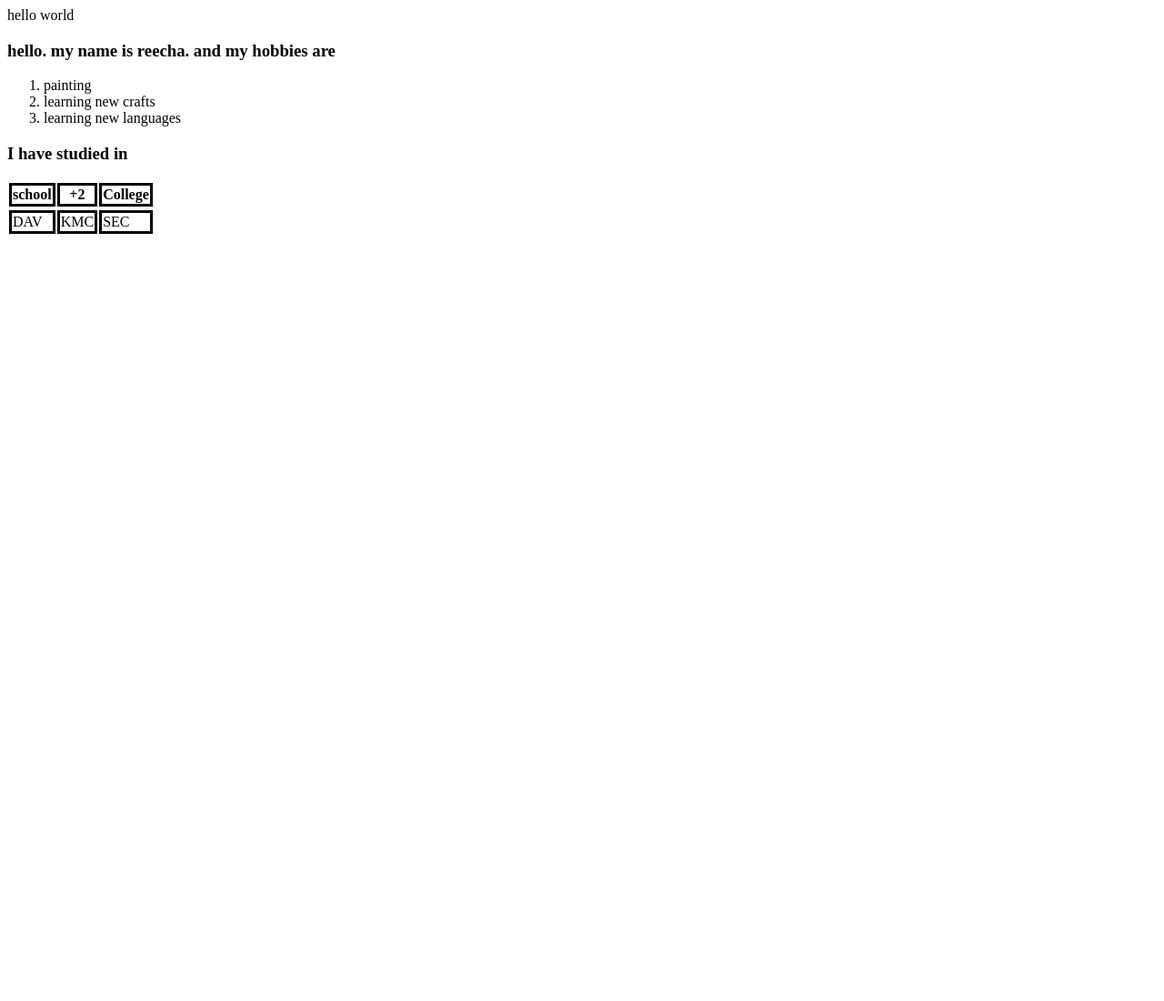
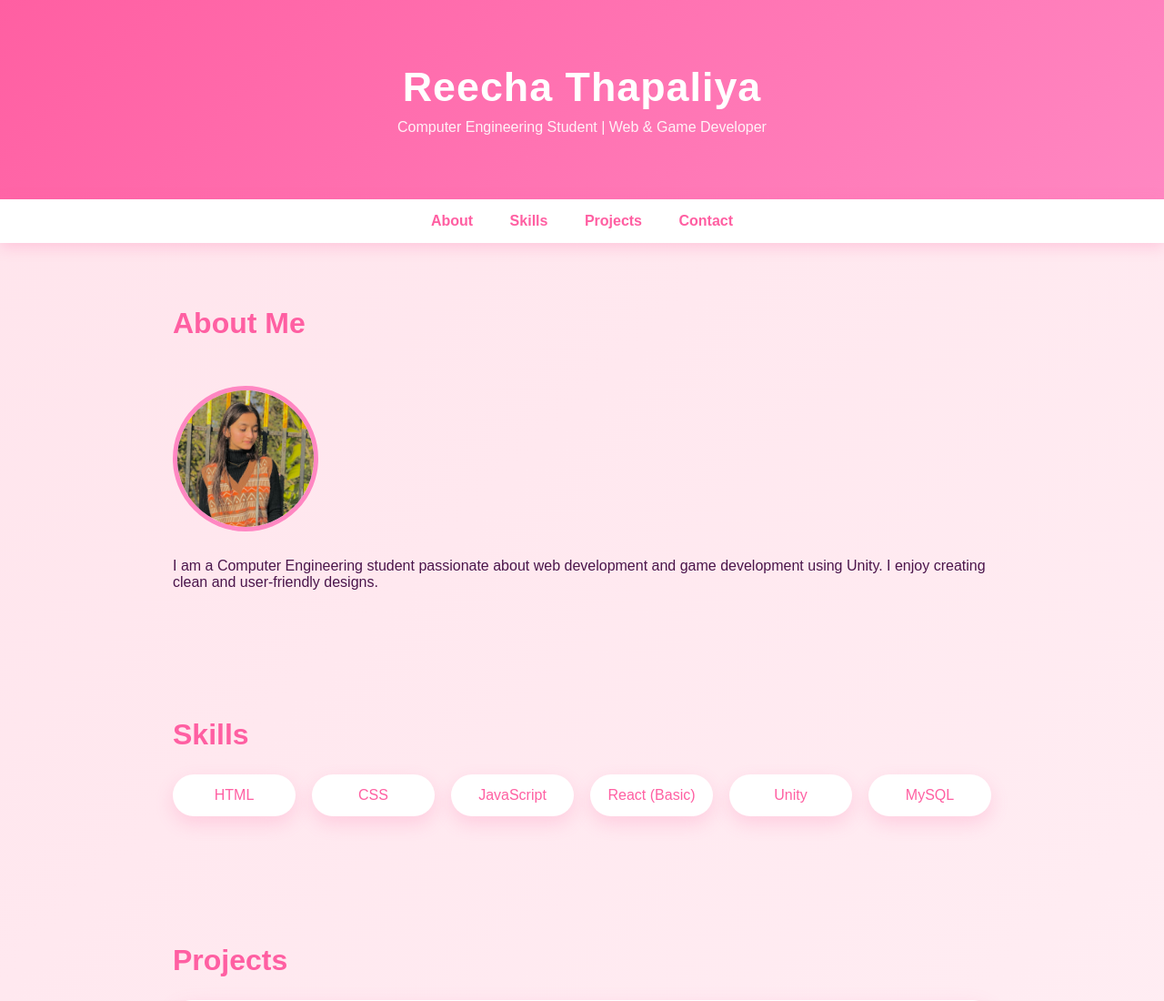
Before and after one commit to reechathapaliya1221/web-development, a plain HTML site: page index.html in a window 1280 px wide. Shown: the top 1100 px of the page at 91% size. Before the commit the page ends 800 px from the top, so only its background shows below. Drawn offline with Linux system fonts and the light colour scheme.

Commit message:
Add files via upload

```diff
--- a/index.html
+++ b/index.html
@@ -1,54 +1,72 @@
 <!DOCTYPE html>
-<html>
-    <head>
-        <style>
-th, td {
-  border-style:solid;
-  border-color:  1px solid black;
-}
-</style>
-               <title>
+<html lang="en">
+<head>
+  <meta charset="UTF-8" />
+  <meta name="viewport" content="width=device-width, initial-scale=1.0" />
+  <title>Reecha | Portfolio</title>
+  <link rel="stylesheet" href="style.css" />
+</head>
+<body>
 
-                    About  my self
+  <header class="header">
+    <h1>Reecha Thapaliya</h1>
+    <p>Computer Engineering Student | Web & Game Developer</p>
+  </header>
 
-             </title>
-        <body>
-            <p1>
-                hello world
+  <nav class="navbar">
+    <a href="#about">About</a>
+    <a href="#skills">Skills</a>
+    <a href="#projects">Projects</a>
+    <a href="#contact">Contact</a>
+  </nav>
 
-                <h3>
-                    hello. my name is reecha. and my hobbies are
-                </h3>
-            </p1>
-                    <ol>
-                    <li>painting </li>
-                    <li> learning new crafts </li>
-                    <li> learning new languages</li>
-                    </ol>
-                    <p1>
-                        <h3>
-                             I have studied in
+  <section id="about" class="section">
+    <h2>About Me</h2>
+    <img src="ree.png" alt="Profile" class="profile-img" />
+    <p>
+      I am a Computer Engineering student passionate about web development and game development using Unity. I enjoy creating clean and user-friendly designs.
+    </p>
+  </section>
 
-                        </h3>
-                    </p1>
-                    <table>
+  <section id="skills" class="section">
+    <h2>Skills</h2>
+    <div class="skills-grid">
+      <span>HTML</span>
+      <span>CSS</span>
+      <span>JavaScript</span>
+      <span>React (Basic)</span>
+      <span>Unity</span>
+      <span>MySQL</span>
+    </div>
+  </section>
 
-  <tr>
-    <th>school</th>
-    <th>+2</th>
-    <th>College</th>
-  </tr>
-  <tr>
+  <section id="projects" class="section">
+    <h2>Projects</h2>
+    <div class="project-card">
+      <h3>Portfolio Website</h3>
+      <p>Personal portfolio using HTML, CSS, and JavaScript.</p>
+    </div>
+    <div class="project-card">
+      <h3>Unity 2D Game</h3>
+      <p>A simple 2D game built with Unity and C#.</p>
+    </div>
+  </section>
 
-  <tr>
-    <td>DAV</td>
-    <td>KMC</td>
-    <td>SEC</td>
-  </tr>
-</table>
+  <section id="contact" class="section">
+    <h2>Contact</h2>
+    <form id="contactForm">
+      <input type="text" placeholder="Your Name" required />
+      <input type="email" placeholder="Your Email" required />
+      <textarea placeholder="Your Message" required></textarea>
+      <button type="submit">Send Message</button>
+    </form>
+    <p id="formStatus"></p>
+  </section>
 
+  <footer class="footer">
+    <p>© 2025 Reecha Thapaliya</p>
+  </footer>
 
-
-        </body>
-    </head>
+  <script src="script.js"></script>
+</body>
 </html>
--- /dev/null
+++ b/script.js
@@ -0,0 +1,9 @@
+const form = document.getElementById("contactForm");
+const status = document.getElementById("formStatus");
+
+form.addEventListener("submit", function (e) {
+  e.preventDefault();
+  status.textContent = "Message sent successfully! (Demo)";
+  status.style.color = "green";
+  form.reset();
+});
--- /dev/null
+++ b/style.css
@@ -0,0 +1,177 @@
+* {
+  margin: 0;
+  padding: 0;
+  box-sizing: border-box;
+  font-family: "Poppins", Arial, sans-serif;
+}
+
+body {
+  background: linear-gradient(135deg, #ffe4ec, #fff0f5);
+  color: #4a154b;
+}
+
+/* ===== Header ===== */
+.header {
+  background: linear-gradient(135deg, #ff5fa2, #ff87c2);
+  color: white;
+  text-align: center;
+  padding: 70px 20px;
+}
+
+.header h1 {
+  font-size: 2.8rem;
+  letter-spacing: 1px;
+}
+
+.header p {
+  margin-top: 10px;
+  opacity: 0.9;
+}
+
+/* ===== Navbar ===== */
+.navbar {
+  background: white;
+  text-align: center;
+  padding: 15px;
+  box-shadow: 0 4px 15px rgba(255, 95, 162, 0.25);
+  position: sticky;
+  top: 0;
+  z-index: 100;
+}
+
+.navbar a {
+  color: #ff5fa2;
+  margin: 0 18px;
+  text-decoration: none;
+  font-weight: 600;
+  position: relative;
+}
+
+.navbar a::after {
+  content: "";
+  width: 0%;
+  height: 3px;
+  background: #ff5fa2;
+  position: absolute;
+  left: 0;
+  bottom: -6px;
+  transition: 0.3s;
+}
+
+.navbar a:hover::after {
+  width: 100%;
+}
+
+/* ===== Sections ===== */
+.section {
+  max-width: 950px;
+  margin: auto;
+  padding: 70px 25px;
+}
+
+.section h2 {
+  font-size: 2rem;
+  margin-bottom: 25px;
+  color: #ff5fa2;
+}
+
+/* ===== Profile ===== */
+.profile-img {
+  width: 160px;
+  height: 160px;
+  border-radius: 50%;
+  object-fit: cover;
+  border: 5px solid #ff87c2;
+  margin: 25px 0;
+  transition: transform 0.4s ease;
+}
+
+.profile-img:hover {
+  transform: scale(1.08) rotate(2deg);
+}
+
+/* ===== Skills ===== */
+.skills-grid {
+  display: grid;
+  grid-template-columns: repeat(auto-fit, minmax(130px, 1fr));
+  gap: 18px;
+}
+
+.skills-grid span {
+  background: white;
+  padding: 14px;
+  text-align: center;
+  border-radius: 30px;
+  font-weight: 500;
+  color: #ff5fa2;
+  box-shadow: 0 8px 20px rgba(255, 95, 162, 0.2);
+  transition: 0.3s;
+}
+
+.skills-grid span:hover {
+  background: #ff5fa2;
+  color: white;
+  transform: translateY(-6px);
+}
+
+/* ===== Projects ===== */
+.project-card {
+  background: white;
+  padding: 25px;
+  margin-bottom: 25px;
+  border-radius: 20px;
+  box-shadow: 0 10px 25px rgba(255, 95, 162, 0.2);
+  transition: 0.3s ease;
+}
+
+.project-card:hover {
+  transform: translateY(-8px);
+  box-shadow: 0 18px 40px rgba(255, 95, 162, 0.35);
+}
+
+.project-card h3 {
+  color: #ff5fa2;
+  margin-bottom: 10px;
+}
+
+/* ===== Contact ===== */
+form input,
+form textarea {
+  width: 100%;
+  padding: 14px;
+  margin-bottom: 18px;
+  border-radius: 12px;
+  border: 2px solid #ffd1e3;
+  outline: none;
+}
+
+form input:focus,
+form textarea:focus {
+  border-color: #ff5fa2;
+}
+
+form button {
+  background: linear-gradient(135deg, #ff5fa2, #ff87c2);
+  color: white;
+  border: none;
+  padding: 14px;
+  width: 100%;
+  border-radius: 30px;
+  font-size: 1rem;
+  cursor: pointer;
+  transition: 0.3s ease;
+}
+
+form button:hover {
+  transform: scale(1.05);
+  box-shadow: 0 10px 25px rgba(255, 95, 162, 0.5);
+}
+
+/* ===== Footer ===== */
+.footer {
+  background: #ff5fa2;
+  color: white;
+  text-align: center;
+  padding: 20px;
+  margin-top: 40px;
+}
```
Also changed, not shown: ree.png (added).
